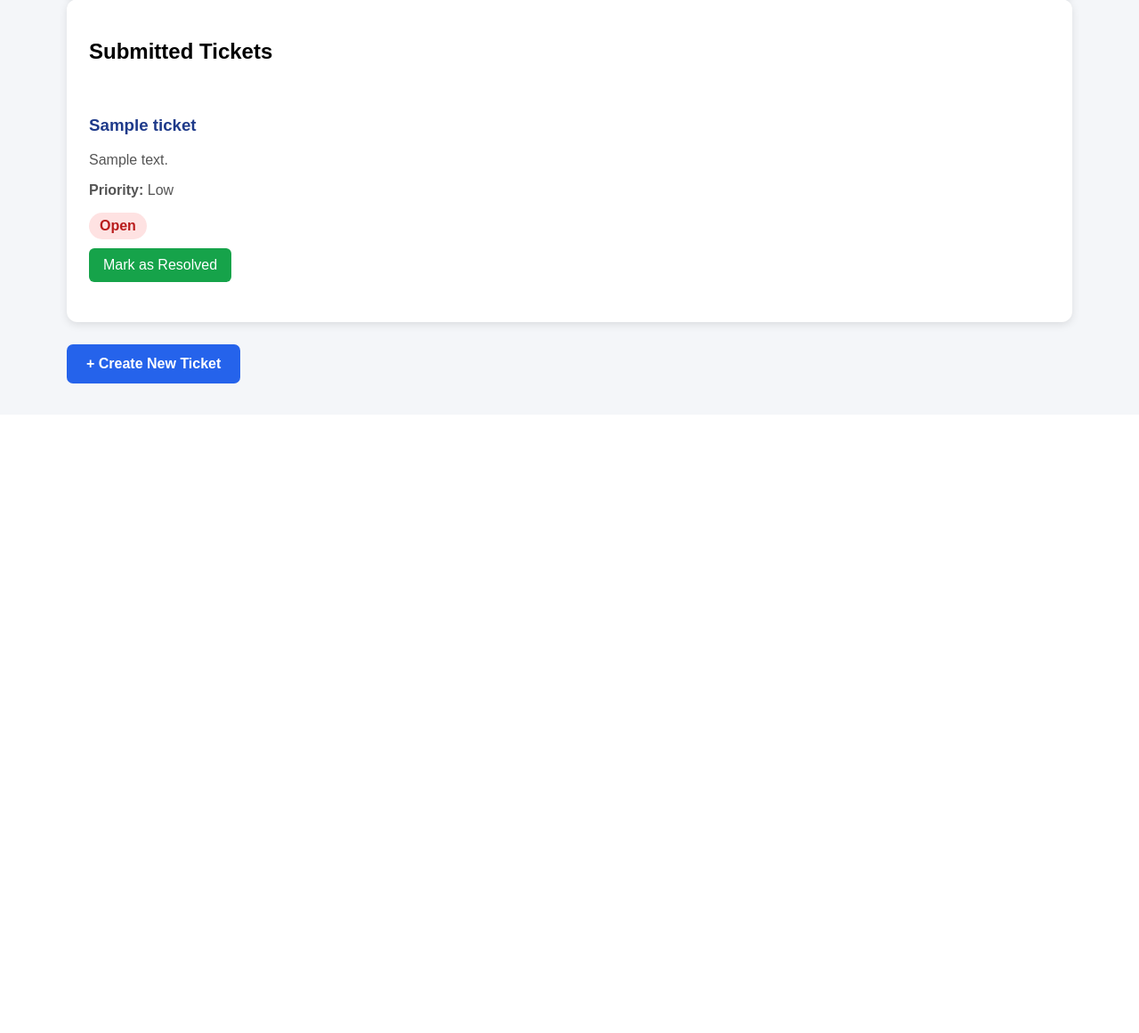
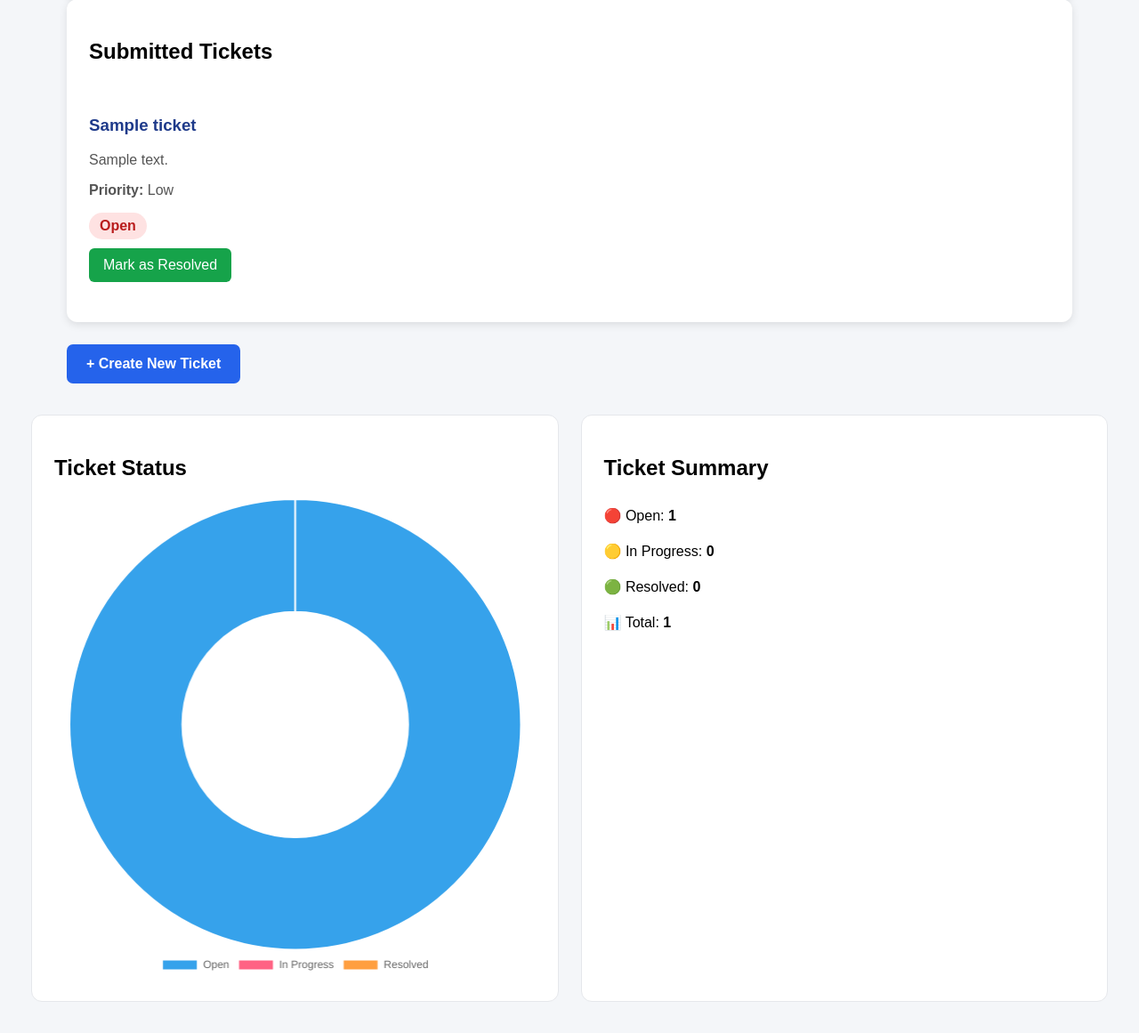
Before and after one commit to munthameenakshi-arch/smartIT, a Django app: page /dashboard/ in a window 1280 px wide. Shown: the part 811-1972 px from the top of the page at 89% size. Before the commit the page ends 1242 px from the top, so only its background shows below. Run offline with Django 5.2, Linux system fonts and the light colour scheme; a user stored in the database is signed in; tables that the repository leaves empty hold one stand-in row (values such as "Sample post").

Commit message:
Add ticket status chart

```diff
--- a/templates/dashboard/dashboard.html
+++ b/templates/dashboard/dashboard.html
@@ -670,6 +670,118 @@
         </a>
 
     </div>
+    <!-- CHARTS -->
+
+<div style="
+    display:grid;
+    grid-template-columns:repeat(2, 1fr);
+    gap:25px;
+    margin:0 35px 35px 35px;
+">
+
+    <!-- Ticket Status Chart -->
+    <div style="
+        background:white;
+        padding:25px;
+        border-radius:12px;
+        border:1px solid #e5e7eb;
+    ">
+        <h2 style="margin-bottom:20px;">
+            Ticket Status
+        </h2>
+
+        <canvas id="statusChart"></canvas>
+    </div>
+
+
+    <!-- Ticket Summary -->
+    <div style="
+        background:white;
+        padding:25px;
+        border-radius:12px;
+        border:1px solid #e5e7eb;
+    ">
+        <h2 style="margin-bottom:20px;">
+            Ticket Summary
+        </h2>
+
+        <div style="font-size:16px; line-height:2.5;">
+
+            <div>
+                🔴 Open:
+                <strong>{{ open_tickets }}</strong>
+            </div>
+
+            <div>
+                🟡 In Progress:
+                <strong>{{ in_progress_tickets }}</strong>
+            </div>
+
+            <div>
+                🟢 Resolved:
+                <strong>{{ resolved_tickets }}</strong>
+            </div>
+
+            <div>
+                📊 Total:
+                <strong>{{ total_tickets }}</strong>
+            </div>
+
+        </div>
+    </div>
+
+</div>
+
+
+<!-- CHART.JS -->
+
+<script src="https://cdn.jsdelivr.net/npm/chart.js"></script>
+
+<script>
+
+const ctx = document.getElementById('statusChart');
+
+new Chart(ctx, {
+
+    type: 'doughnut',
+
+    data: {
+
+        labels: [
+            'Open',
+            'In Progress',
+            'Resolved'
+        ],
+
+        datasets: [{
+
+            data: [
+                {{ open_tickets }},
+                {{ in_progress_tickets }},
+                {{ resolved_tickets }}
+            ]
+
+        }]
+
+    },
+
+    options: {
+
+        responsive: true,
+
+        plugins: {
+
+            legend: {
+                position: 'bottom'
+            }
+
+        }
+
+    }
+
+});
+
+</script>
 
 </body>
 
```
